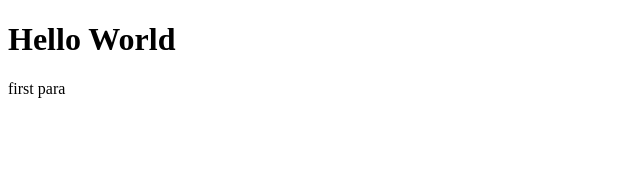
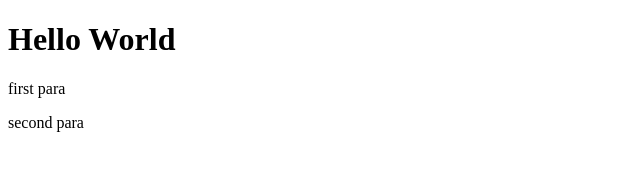
Before and after one commit to TheSolly/GU8-git, a plain HTML site: page index.html in a window 1280 px wide. Shown: the full height of the page, 0-640 px from the left. Drawn offline with Linux system fonts and the light colour scheme.

Commit message:
Modified file

```diff
--- a/index.html
+++ b/index.html
@@ -10,5 +10,8 @@
     <div>
       <p>first para</p>
     </div>
+    <div>
+      <p>second para</p>
+    </div>
   </body>
 </html>
```
